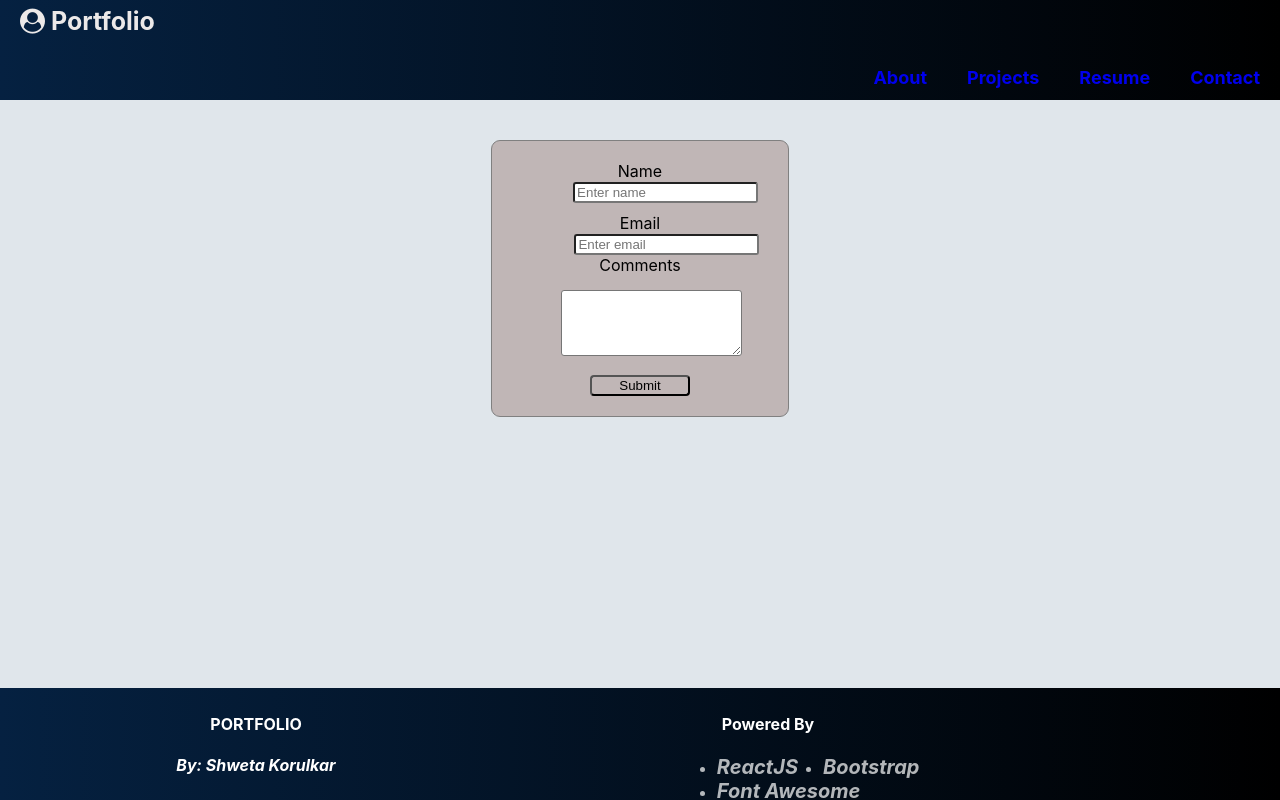
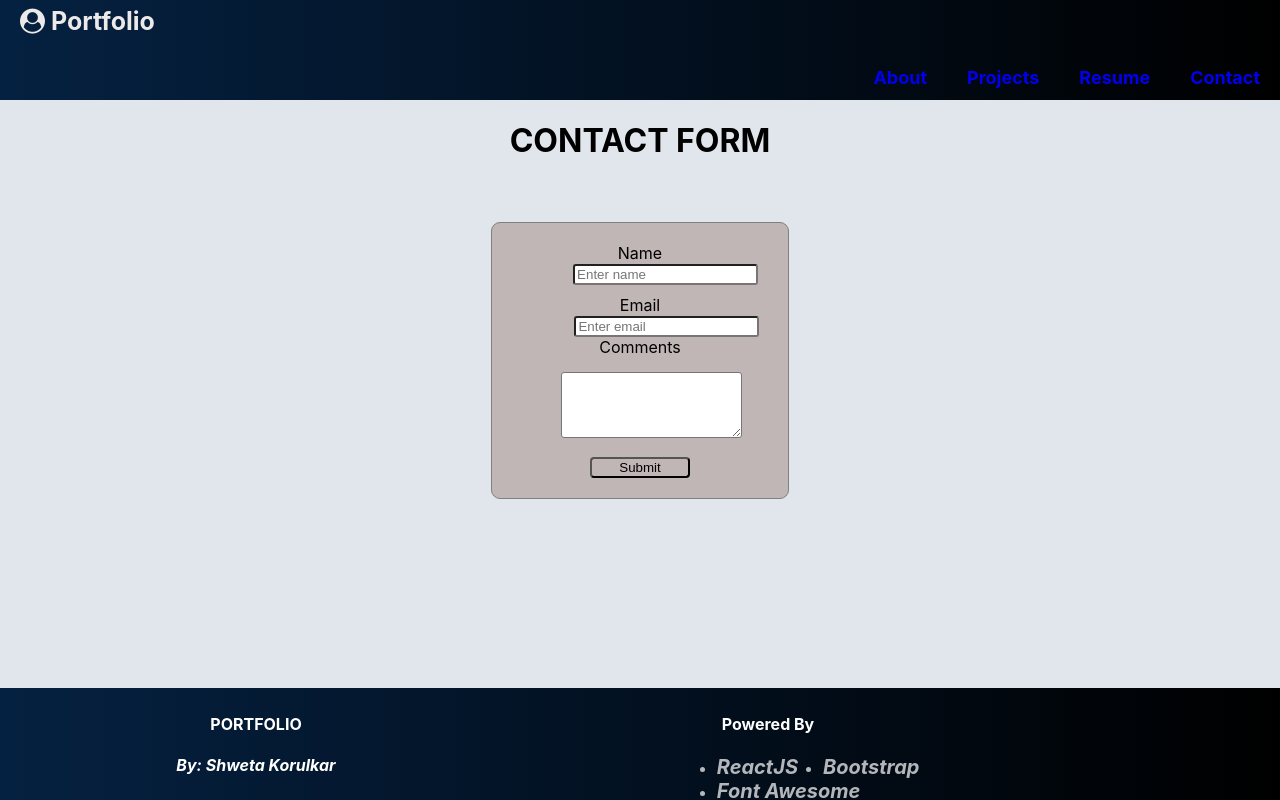
Before and after one commit to sk192/WebDevProject, a React (Create React App) app in the folder profile/: page /#/contact in a window 1280 px wide. Built offline with nearby package versions, Linux system fonts and the light colour scheme.

Commit message:
added header

```diff
--- a/profile/src/components/contact.jsx
+++ b/profile/src/components/contact.jsx
@@ -6,6 +6,9 @@ export default function Contact() {
   return (
 
     <div className="form-div">
+      <div>
+        <h1>CONTACT FORM</h1>
+      </div>
       <form className="bg-light border rounded mx-auto p-4" action="#">
         <div className="input-group form-row">
           <label htmlFor="name">Name</label>
```
